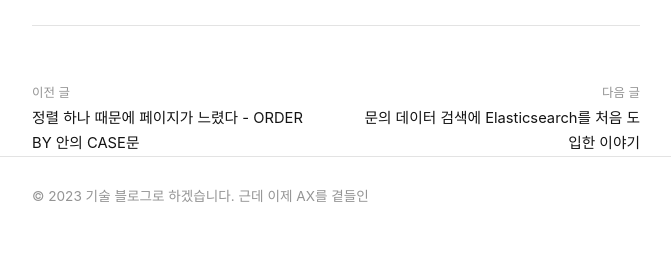
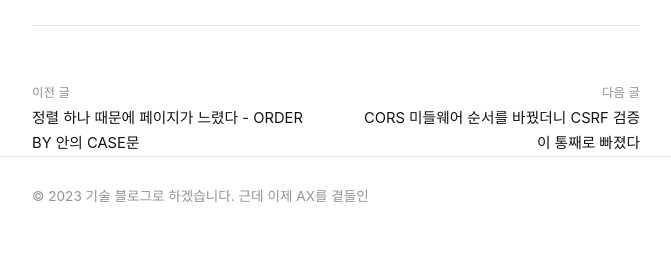
Before and after one commit to jayce-kim1123/jayce-kim1123.github.io, a Jekyll site: the page built from _posts/2023-04-05-pii-masking-edge-cases.md, in a window 1280 px wide. Shown: the part 1489-1742 px from the top of the page, without its empty margins (304-975 px from the left). Built offline with Jekyll 4.4.1, drawn with Linux system fonts in a browser that asks for light colours; some of the changed lines change nothing that is shown.

Commit message:
Add post: CORS 미들웨어 순서를 바꿨더니 CSRF 검증이 통째로 빠졌다

```diff
--- a/_posts/2023-04-05-pii-masking-edge-cases.md
+++ b/_posts/2023-04-05-pii-masking-edge-cases.md
@@ -1,6 +1,6 @@
 ---
 title: "개인정보 마스킹 규칙을 정했는데, 2글자짜리 이름은 어떻게 하나"
-date: 2023-04-05 21:27:43 +0900
+date: 2023-04-05 18:48:00 +0900
 categories: [backend, security]
 tags: [privacy, django, edge-case]
 ---
--- /dev/null
+++ b/_posts/2023-05-03-cors-middleware-order-broke-csrf.md
@@ -0,0 +1,22 @@
+---
+title: "CORS 미들웨어 순서를 바꿨더니 CSRF 검증이 통째로 빠졌다"
+date: 2023-05-03 23:56:37 +0900
+categories: [backend, security]
+tags: [django, cors, csrf, middleware]
+---
+
+새 인터페이스에서 API를 호출하려면 CORS 설정이 필요했다. `django-cors-headers`를 추가하고 미들웨어 순서를 조정하는, 흔한 작업이라고 생각했다. 배포하고 나서야 POST 요청의 CSRF 검증이 빠져 있다는 걸 알았다.
+
+## 미들웨어는 순서가 곧 동작이다
+
+Django 미들웨어는 등록된 순서대로 요청을 처리하고, 응답은 역순으로 거쳐 나간다. CORS 관련 미들웨어를 추가하면서 이 순서를 건드렸는데, 그 결과 CORS 미들웨어가 CSRF 검증 미들웨어보다 먼저 요청을 가로채는 위치에 놓이게 됐다. 프리플라이트 요청 처리 로직이 CSRF 미들웨어에 도달하기 전에 요청을 짧게 끝내버리는 경로가 생겼고, 이 여파로 일반 POST 요청에서도 CSRF 토큰 검증 절차가 제대로 실행되지 않는 상황이 만들어졌다.
+
+미들웨어 하나를 "추가"한 것뿐인데, 그 위치가 기존 미들웨어들의 실행 순서 전체를 바꿔놓은 것이다.
+
+## 발견 경위
+
+기능 자체는 정상 동작해서, 처음엔 아무 문제도 못 느꼈다. 리뷰 과정에서 미들웨어 순서를 다시 점검하다가, CSRF 관련 데코레이터가 있는 뷰인데도 토큰 없이 요청이 통과되는 걸 발견했다. 미들웨어 순서를 CORS → CSRF가 아니라 CSRF가 먼저 검증되도록 다시 정렬하고, 관련 데코레이터 위치도 함께 점검해서 고쳤다.
+
+## 남은 생각
+
+미들웨어를 추가하는 작업은 "새 기능을 하나 얹는" 감각으로 접근하기 쉽지만, 실제로는 기존 파이프라인 전체의 순서를 다시 설계하는 일에 가깝다. 특히 CORS와 CSRF처럼 둘 다 "요청을 초반에 가로챌 수 있는" 미들웨어가 섞이면, 어느 하나가 다른 하나의 실행 여부 자체를 좌우할 수 있다는 걸 이번에 알았다. 이후로는 미들웨어를 추가하거나 순서를 바꿀 때, 그 변경이 다른 미들웨어의 실행 여부에 영향을 주는지를 별도로 점검 항목에 넣게 됐다. 보안 관련 미들웨어일수록 "기능이 되는가"만으로는 검증이 끝난 게 아니라는 걸 배웠다.
```
